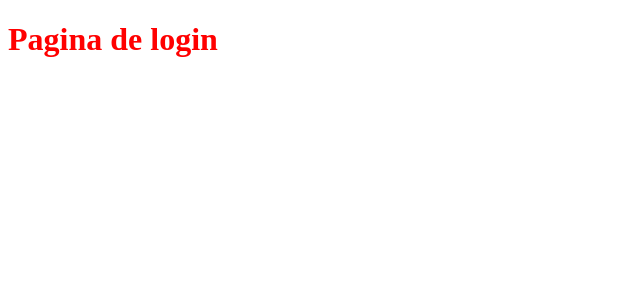
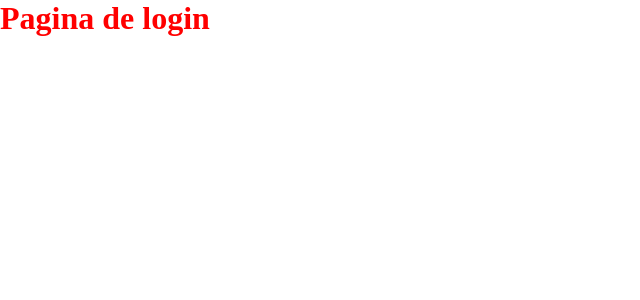
Before and after one commit to WillianRRP/Next-JS_Sistema-pizzaria-web, a Next.js app in the folder frontend/: page / in a window 1280 px wide. Shown: the top 300 px of the page, without its empty margins (0-640 px from the left). Built offline with nearby package versions, Linux system fonts and the light colour scheme.

Commit message:
Update globals.scss

```diff
--- a/frontend/src/app/globals.scss
+++ b/frontend/src/app/globals.scss
@@ -0,0 +1,27 @@
+*{
+    margin: 0;
+    padding: 0;
+    box-sizing: border-box;
+    outline: 0;
+}
+:root{
+    --white: #fff;
+    --black: #000;
+
+    --dark-900: #101026
+    --dark-700: #1d1de2
+
+
+    --gray-100: #8a8a8a;
+    --gray-900: #3fffa3;
+    --red-900: #FF3F4B;
+}
+
+button{
+    cursor: pointer;
+}
+
+a{
+color: inherit;
+    text-rendering: none;
+}
```
